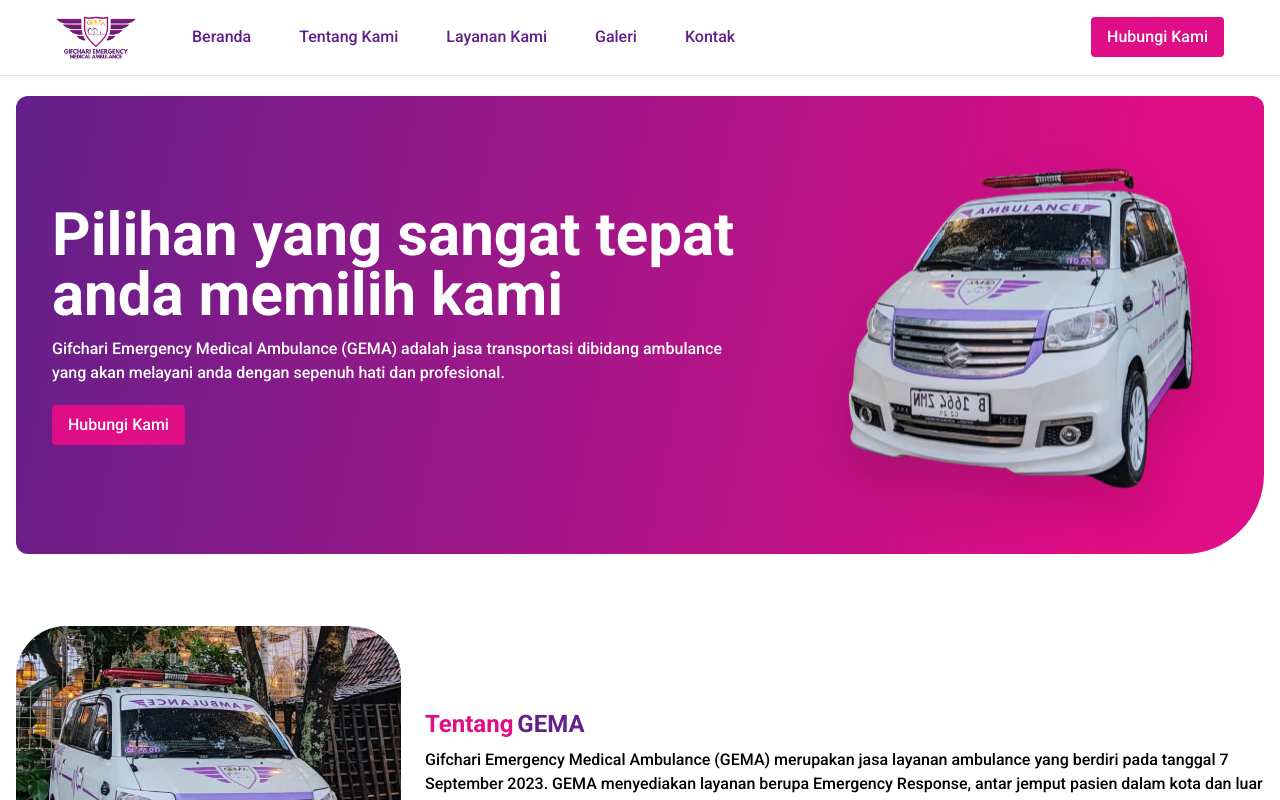
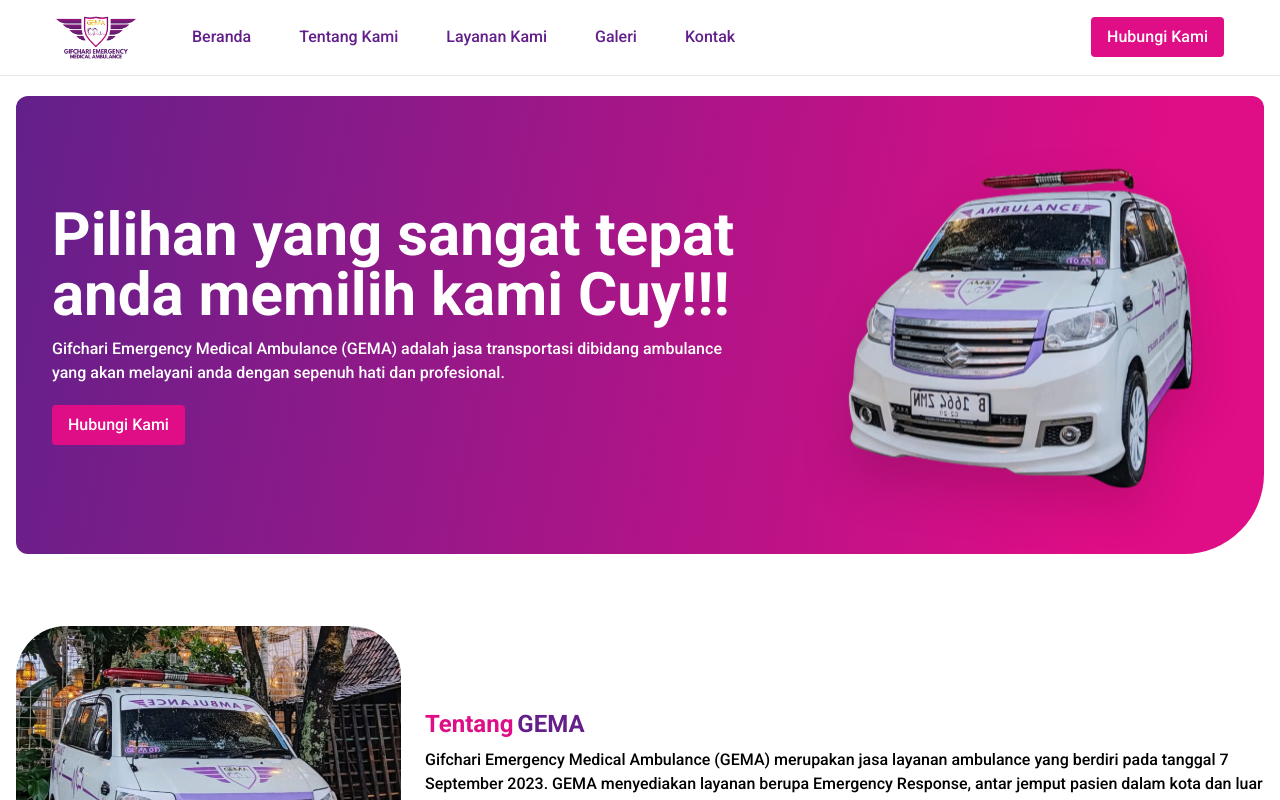
Before and after one commit to irawanardian/gema-ambulance, a React (Vite) app: page / in a window 1280 px wide. Shown: the top 800 px of the page. Built offline with nearby package versions, Linux system fonts and the light colour scheme.

Commit message:
update beranda

```diff
--- a/src/components/Beranda.jsx
+++ b/src/components/Beranda.jsx
@@ -33,7 +33,7 @@
             className="md:w-3/5"
           >
             <h2 className="md:text-6xl text-4xl font-bold text-white mb-3 leading-relaxed">
-              Pilihan yang sangat tepat anda memilih kami
+              Pilihan yang sangat tepat anda memilih kami Cuy!!!
             </h2>
             <p className="text-white text-1xl mb-5">
               Gifchari Emergency Medical Ambulance (GEMA) adalah jasa
```
